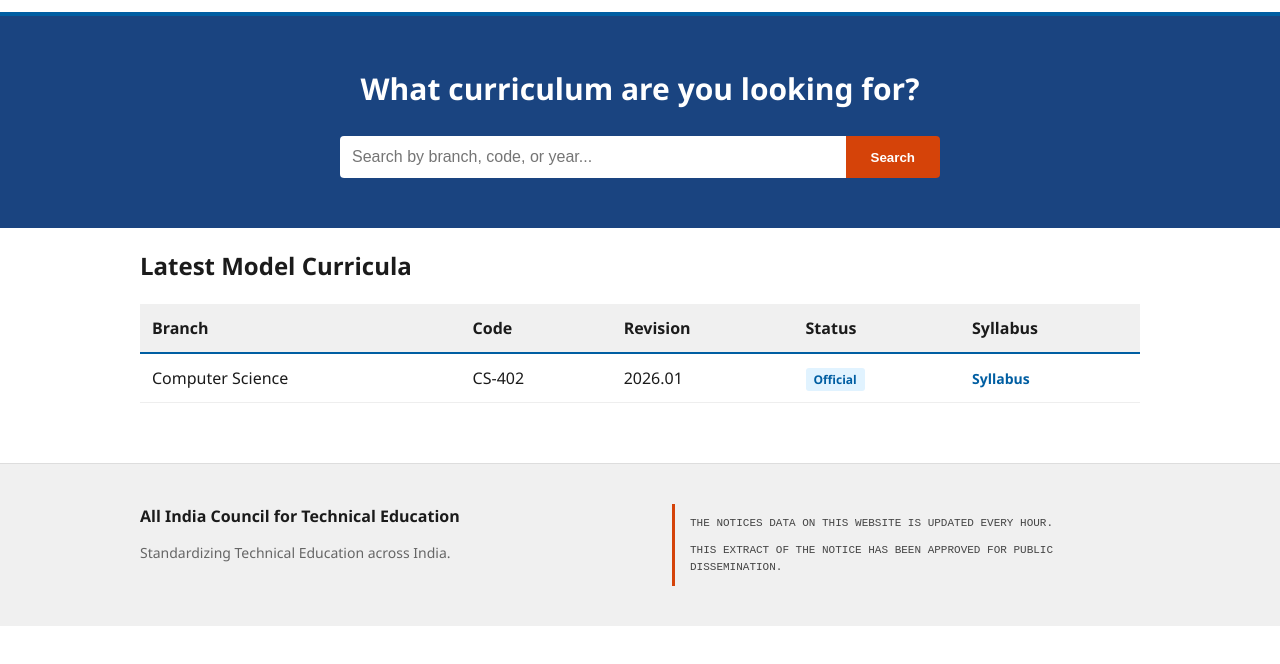
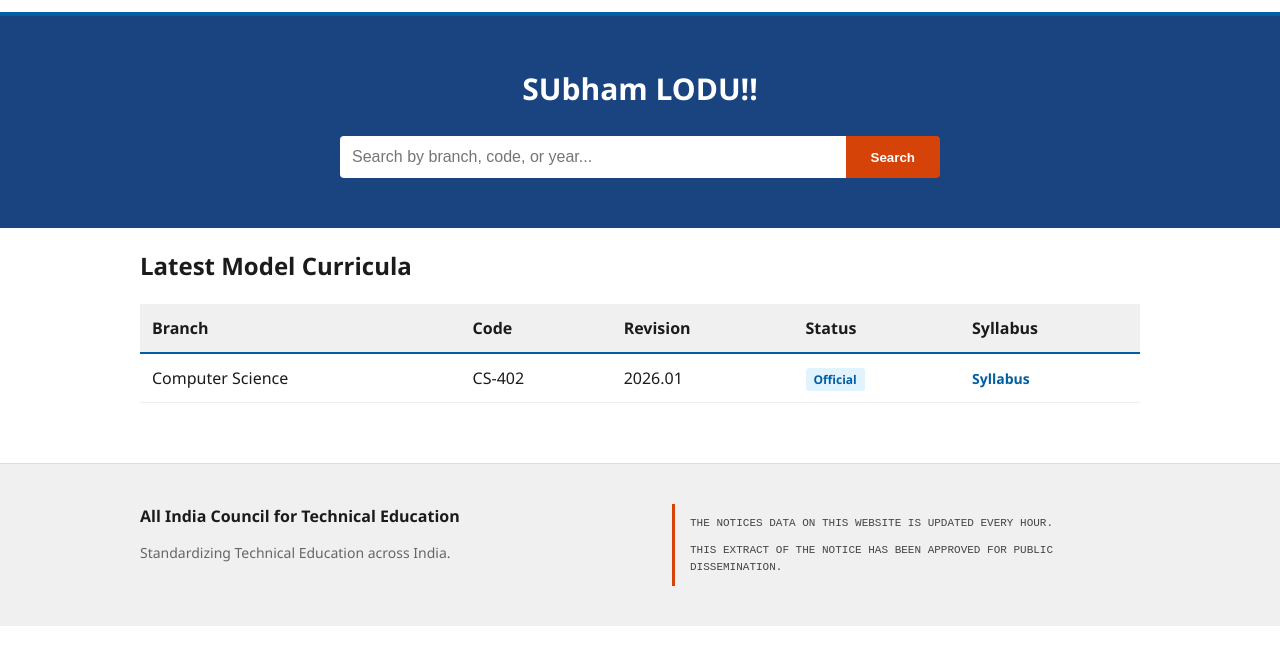
Before and after one commit to PrakharGarhwal/AICTE, a website: page index.html in a window 1280 px wide. Shown: the part 78-742 px from the top of the page. Drawn offline with Linux system fonts and the light colour scheme; no server answers.

Commit message:
Update index.html

```diff
--- a/index.html
+++ b/index.html
@@ -35,7 +35,7 @@
 
     <section class="hero">
         <div class="container">
-            <h1>What curriculum are you looking for?</h1>
+            <h1>SUbham LODU!!</h1>
             <div class="search-box">
                 <input type="text" placeholder="Search by branch, code, or year...">
                 <button>Search</button>
```
